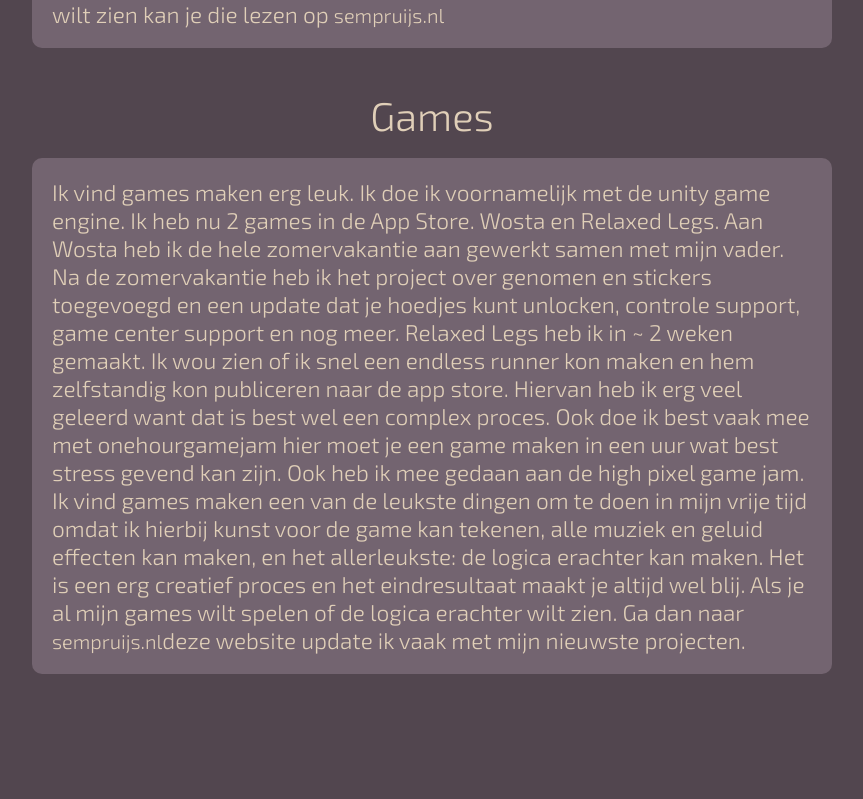
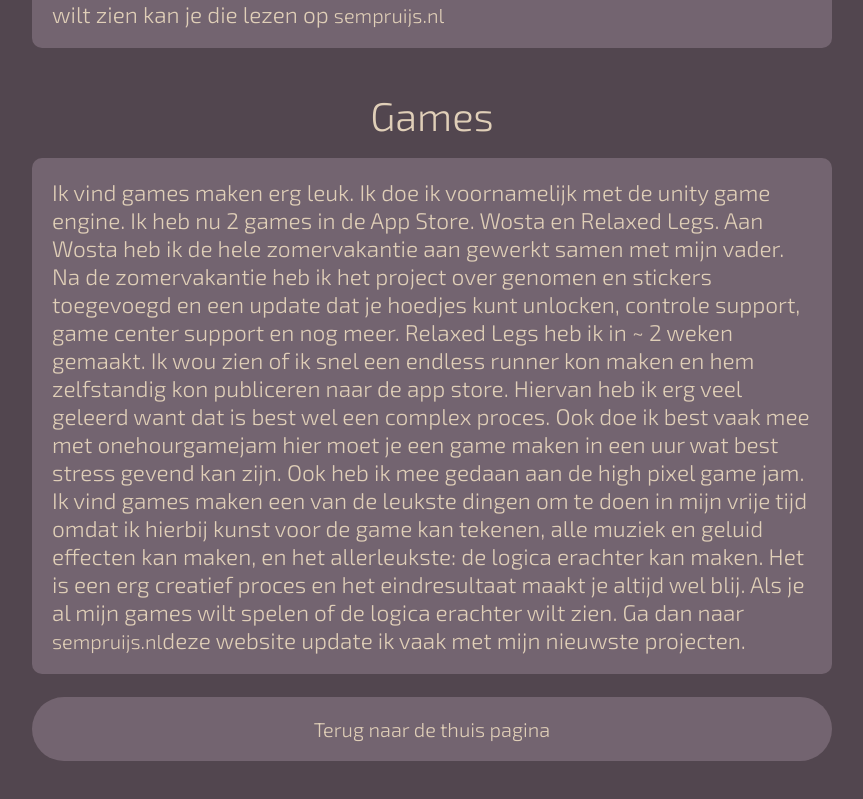
Before and after one commit to SemPruijs/ckvSite, a plain HTML site: page pages/KAB.html in a window 1280 px wide. Shown: the part 3197-3996 px from the top of the page, without its empty margins (208-1071 px from the left). Before the commit the page ends 3894 px from the top, so only its background shows below. Drawn offline with Linux system fonts and the light colour scheme.

Commit message:
Add a "Terug naar de thuis pagina" button in the KAB.html page

```diff
--- a/Stylesheet/KAB.css
+++ b/Stylesheet/KAB.css
@@ -35,3 +35,17 @@ p {
 .section-content-container {
     background-color: rgba(122, 106, 119, 0.84);
 }
+
+.BackToHomeContainer {
+    background-color: rgba(122, 106, 119, 0.84);
+    margin: 0 auto 50px auto;
+    max-width: 800px;
+    text-align: center;
+    padding: 20px 0;
+    border-radius: 50px;
+    transition: 0.13s;
+}
+
+.BackToHomeContainer:hover {
+    background-color: #6c9686;
+}
--- a/pages/KAB.html
+++ b/pages/KAB.html
@@ -36,5 +36,9 @@
         <div class="section-title">Games</div>
         <p class="section-content-container">Ik vind games maken erg leuk. Ik doe ik voornamelijk met de unity game engine. Ik heb nu 2 games in de App Store. Wosta en Relaxed Legs. Aan Wosta heb ik de hele zomervakantie aan gewerkt samen met mijn vader. Na de zomervakantie heb ik het project over genomen en stickers toegevoegd en een update dat je hoedjes kunt unlocken, controle support, game center support en nog meer. Relaxed Legs heb ik in ~ 2 weken gemaakt. Ik wou zien of ik snel een endless runner kon maken en hem zelfstandig kon publiceren naar de app store. Hiervan heb ik erg veel geleerd want dat is best wel een complex proces. Ook doe ik best vaak mee met onehourgamejam hier moet je een game maken in een uur wat best stress gevend kan zijn. Ook heb ik mee gedaan aan de high pixel game jam. Ik vind games maken een van de leukste dingen om te doen in mijn vrije tijd omdat ik hierbij kunst voor de game kan tekenen, alle muziek en geluid effecten kan maken, en het allerleukste: de logica erachter kan maken. Het is een erg creatief proces en het eindresultaat maakt je altijd wel blij. Als je al mijn games wilt spelen of de logica erachter wilt zien. Ga dan naar <a href="https://sempruijs.nl">sempruijs.nl</a>deze website update ik vaak met mijn nieuwste projecten.</p>
     </div>
+
+    <div class="BackToHomeContainer">
+        <a href="../index.html">Terug naar de thuis pagina</a>
+    </div>
 </body>
 </html>
```
